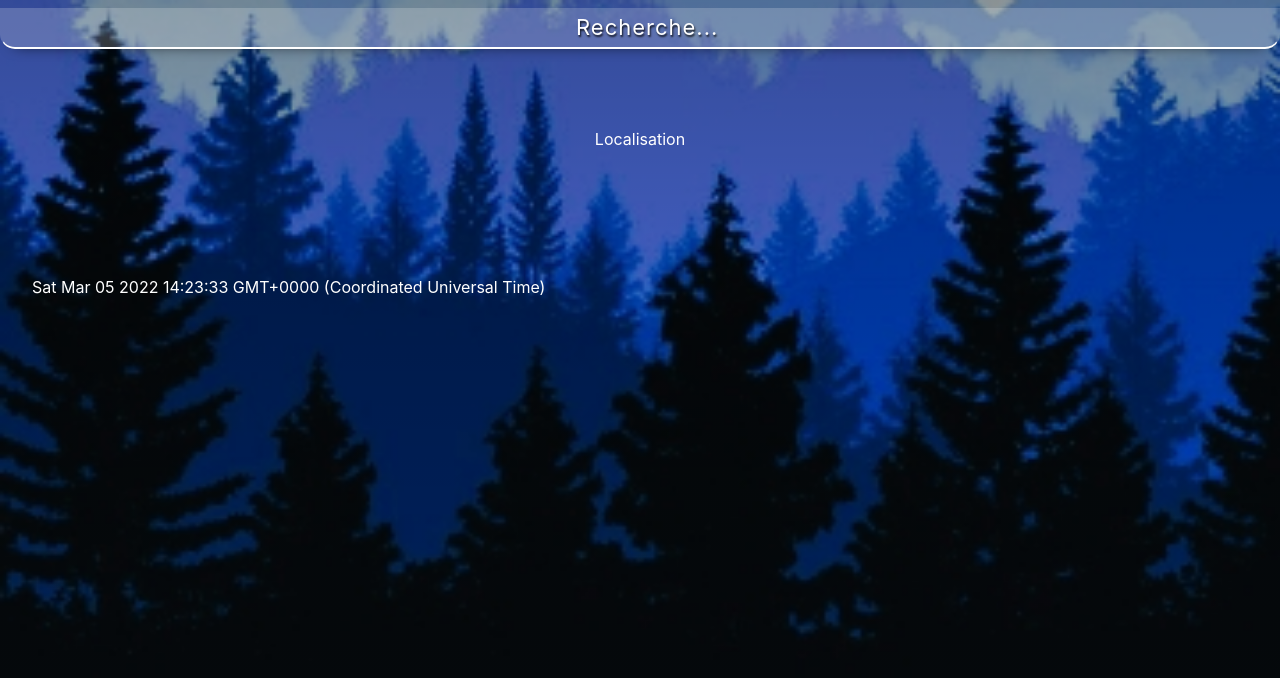
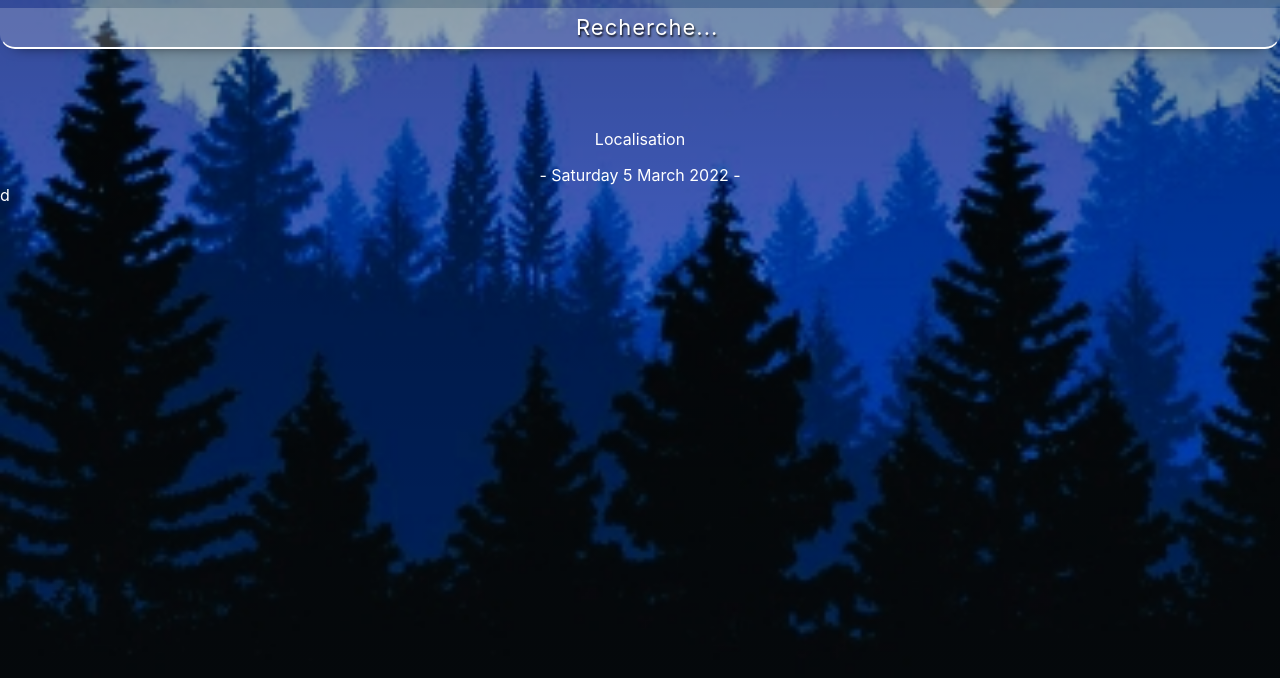
Before and after one commit to Anthonoir576/Projet-03_TypeScript, a React (Create React App) app: page / in a window 1280 px wide. Shown: the top 678 px of the page. Built offline with nearby package versions, Linux system fonts and the light colour scheme.

Commit message:
:FIX: Problème de typage fixé, on commence la suite

```diff
--- a/src/App.tsx
+++ b/src/App.tsx
@@ -2,6 +2,7 @@
 import React        from 'react';
 import { apiKey }   from './Components/Api/apiKey';
 import Location     from './Components/Location/Location';
+import Meteo        from './Components/Meteo/Meteo';
 import Search       from './Components/Search/Search';
 
 
@@ -17,6 +18,7 @@ function App() {
       <main>
         <Search />
         <Location />
+        <Meteo />
       </main>
     </div>
   );
--- a/src/Components/Location/Location.tsx
+++ b/src/Components/Location/Location.tsx
@@ -5,19 +5,39 @@ import React from 'react';
 
 const Location = () => {
 
-    const dateDay : string | number = `${new Date()}`;
+    // Fonction
+    const dateFonction = (dateDay?: any) => {
 
-    const dateFonction = (dateDay: string | number) => {
-        return dateDay;
+        let mois    : string[]   = ['January', 'February', 'March', 'April', 'May', 'June', 'July', 'August', 'September', 'October', 'November', 'December'];
+        let jours   : string []  = ['Monday', 'Tuesday', 'Wednesday', 'Thursday', 'Friday', 'Saturday', 'Sunday'];
+
+        let jour    = jours[new Date().getDate()];
+        console.log(jour);
+        console.log('-------');
+
+        let date    = new Date().getDate();
+        console.log(date);
+        console.log('-------');
+
+        let month  = mois[new Date().getMonth()];
+        console.log(month);
+        console.log('-------');
+
+        let annee  = new Date().getFullYear();
+        console.log(annee);
+        console.log('-------');
+
+        return `${jour} ${date} ${month} ${annee}`;
     };
 
+    // Return
     return (
         <div className='location-container'>
             <div className="location">
                 Localisation
             </div>
             <div className="date">
-            {`${dateFonction(dateDay)}`}
+                {` -  ${dateFonction()}  - `}
             </div>
         </div>
     );
--- /dev/null
+++ b/src/Components/Meteo/Meteo.tsx
@@ -0,0 +1,11 @@
+import React from 'react';
+
+const Meteo = () => {
+    return (
+        <div>
+            d
+        </div>
+    );
+};
+
+export default Meteo;
--- a/src/Styles/style.css
+++ b/src/Styles/style.css
@@ -63,15 +63,16 @@ main {
 }
 
 .location-container {
-    margin               : 5rem 2rem;
+    margin               : 5rem 2rem 0 2rem;
 }
 
 .location {
-    margin               : 1rem 0;
+    margin               : 1rem 0 0 0;
     text-align           : center;
 }
 
 .date {
-    margin               : 8rem 0;
+    margin               : 1rem 0 0 0;
     text-align           : justify;
+    text-align           : center;
 }
```
